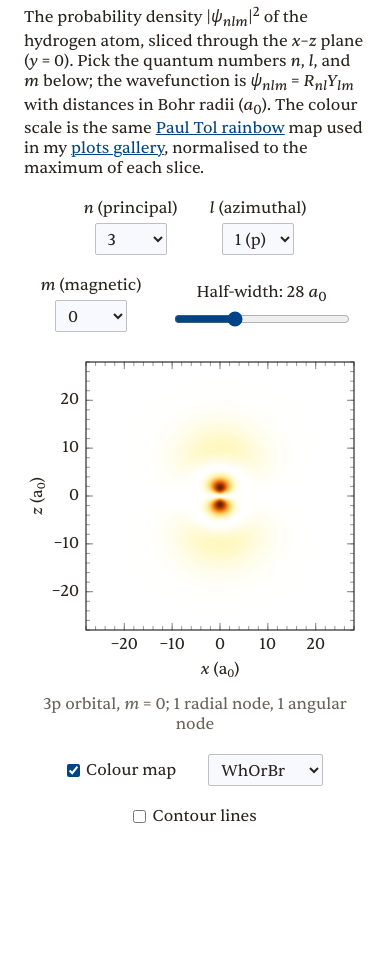
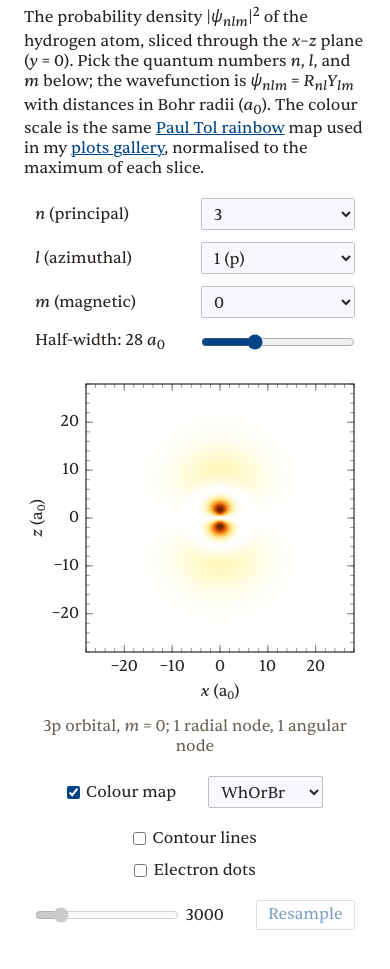
Before and after one commit to aumustafa/aumustafa.github.io, a plain HTML site: page orbitals/index.html in a window 390 px wide. Shown: the part 185-1154 px from the top of the page. Before the commit the page ends 1059 px from the top, so only its background shows below. Drawn offline with Linux system fonts and the light colour scheme.

Commit message:
added stipling dots

```diff
--- a/orbitals/index.html
+++ b/orbitals/index.html
@@ -72,6 +72,41 @@
       color: var(--muted-color);
       margin-top: 0.75rem;
     }
+
+    .btn {
+      font-family: var(--body-font);
+      font-size: inherit;
+      color: var(--accent-color);
+      background: none;
+      border: 1px solid var(--border-color);
+      border-radius: 2px;
+      padding: 0.2rem 0.7rem;
+      cursor: pointer;
+    }
+    .btn:hover:not(:disabled) { color: var(--accent-deep); }
+    .btn:disabled { opacity: 0.5; cursor: default; }
+    .dots-row input[type="range"] { width: 9rem; accent-color: var(--accent-color); }
+    .dots-row { margin-top: 0.75rem; }
+
+    /* Same breakpoint as the main site's single-column layout */
+    @media (max-width: 700px) {
+      .controls:not(.options) {
+        flex-direction: column;
+        align-items: center;
+        gap: 0.75rem;
+      }
+      .controls:not(.options) .control {
+        display: grid;
+        grid-template-columns: 1fr 1fr;
+        align-items: center;
+        gap: 0.75rem;
+        width: min(100%, 20rem);
+        text-align: left;
+      }
+      .controls:not(.options) .control label { margin-bottom: 0; }
+      .controls:not(.options) .control select,
+      .controls:not(.options) .control input[type="range"] { width: 100%; }
+    }
   </style>
 </head>
 
@@ -125,6 +160,12 @@
         <option value="rainbow">rainbow</option>
       </select>
       <label class="check"><input type="checkbox" id="chkCont"> Contour lines</label>
+    </section>
+
+    <section class="controls options dots-row">
+      <label class="check"><input type="checkbox" id="chkDots"> Electron dots</label>
+      <label class="check" for="rngDots"><input type="range" id="rngDots" min="200" max="20000" step="200" value="3000" disabled> <span id="dotsVal">3000</span></label>
+      <button class="btn" id="btnDots" disabled>Resample</button>
     </section>
   </main>
 
@@ -202,6 +243,9 @@
     const off = document.createElement('canvas');
     off.width = off.height = GRID;
     let vals = new Float64Array(GRID * GRID), vmax = 0, curE = 30;
+    const cdf = new Float64Array(GRID * GRID);
+    const chkDots = $('chkDots'), rngDots = $('rngDots'), btnDots = $('btnDots');
+    let dots = { n: 0, x: [], y: [], v: [] };
 
     function fill(sel, values, current, fmt) {
       sel.innerHTML = '';
@@ -267,8 +311,6 @@
       const n = +selN.value, l = +selL.value, m = +selM.value, E = +rng.value;
       curE = E;
       $('extentVal').textContent = E;
-    //   $('figTitle').innerHTML =
-        // `<i>&psi;</i><sub>${n}${l}${m}</sub> = <i>R</i><sub>${n}${l}</sub><i>Y</i><sub>${l}${m}</sub>`;
       $('caption').innerHTML =
         `${n}${LETTERS[l] || ''} orbital, <i>m</i> = ${m}; ${n - l - 1} radial node${n - l - 1 === 1 ? '' : 's'}, ${l} angular node${l === 1 ? '' : 's'}`;
       const dens = makeDensity(n, l, m);
@@ -282,6 +324,29 @@
           if (v > vmax) vmax = v;
         }
       }
+      let acc = 0;
+      for (let k = 0; k < vals.length; k++) { acc += vals[k]; cdf[k] = acc; }
+      sample();
+    }
+
+    // Draw N points with probability proportional to |psi|^2 (inverse-CDF on the grid, jittered within a cell)
+    function sample() {
+      const N = chkDots.checked ? +rngDots.value : 0;
+      $('dotsVal').textContent = rngDots.value;
+      const d = { n: 0, x: new Float32Array(N), y: new Float32Array(N), v: new Float32Array(N) };
+      const tot = cdf[cdf.length - 1];
+      if (N && tot > 0) {
+        for (let k = 0; k < N; k++) {
+          const r = Math.random() * tot;
+          let lo = 0, hi = cdf.length - 1;
+          while (lo < hi) { const mid = (lo + hi) >> 1; if (cdf[mid] < r) lo = mid + 1; else hi = mid; }
+          d.x[k] = (lo % GRID) + Math.random();
+          d.y[k] = Math.floor(lo / GRID) + Math.random();
+          d.v[k] = vals[lo] / vmax;
+        }
+        d.n = N;
+      }
+      dots = d;
     }
 
     function render() {
@@ -313,6 +378,25 @@
         ctx.drawImage(off, ml, mt, S, S);
       } else {
         ctx.fillStyle = '#fff'; ctx.fillRect(ml, mt, S, S);
+      }
+
+      // Electron dots: slightly transparent, so dense regions build up
+      if (dots.n) {
+        const rad = Math.max(0.9, fs * 0.07);
+        ctx.save(); ctx.globalAlpha = 0.4;
+        let last = '';
+        for (let k = 0; k < dots.n; k++) {
+          let col = '#000';
+          if (showMap) {
+            const c = cmap(name, dots.v[k]);
+            if (0.299 * c[0] + 0.587 * c[1] + 0.114 * c[2] < 140) col = '#fff';
+          }
+          if (col !== last) { ctx.fillStyle = col; last = col; }
+          ctx.beginPath();
+          ctx.arc(ml + dots.x[k] / GRID * S, mt + dots.y[k] / GRID * S, rad, 0, 2 * Math.PI);
+          ctx.fill();
+        }
+        ctx.restore();
       }
 
       // Contour lines at 10%..90% of the maximum density
@@ -402,6 +486,9 @@
     chkMap.addEventListener('change', () => { selCmap.disabled = !chkMap.checked; render(); });
     selCmap.addEventListener('change', render);
     chkCont.addEventListener('change', render);
+    chkDots.addEventListener('change', () => { rngDots.disabled = btnDots.disabled = !chkDots.checked; sample(); render(); });
+    rngDots.addEventListener('input', () => { sample(); render(); });
+    btnDots.addEventListener('click', () => { sample(); render(); });
     window.addEventListener('resize', render);
 
     // Initial state matches panel (a) of the gallery figure: n=3, l=1, m=0
```
